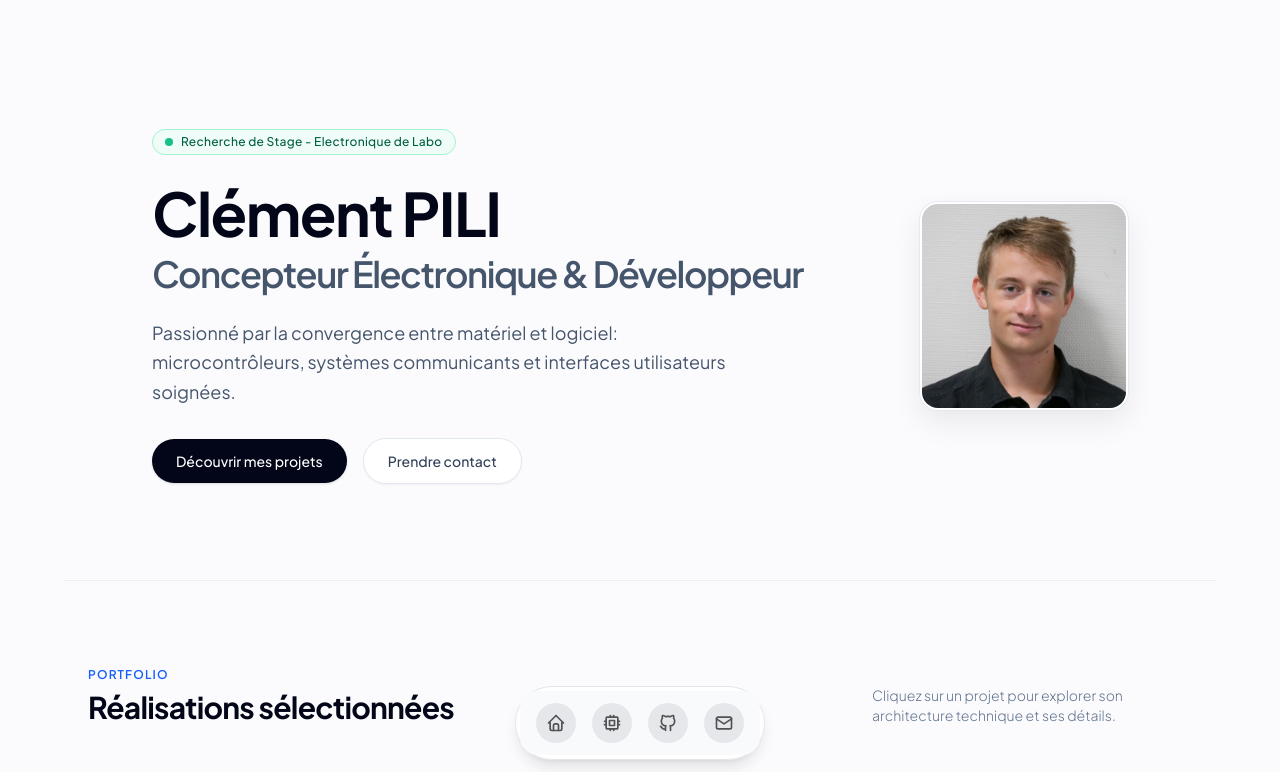
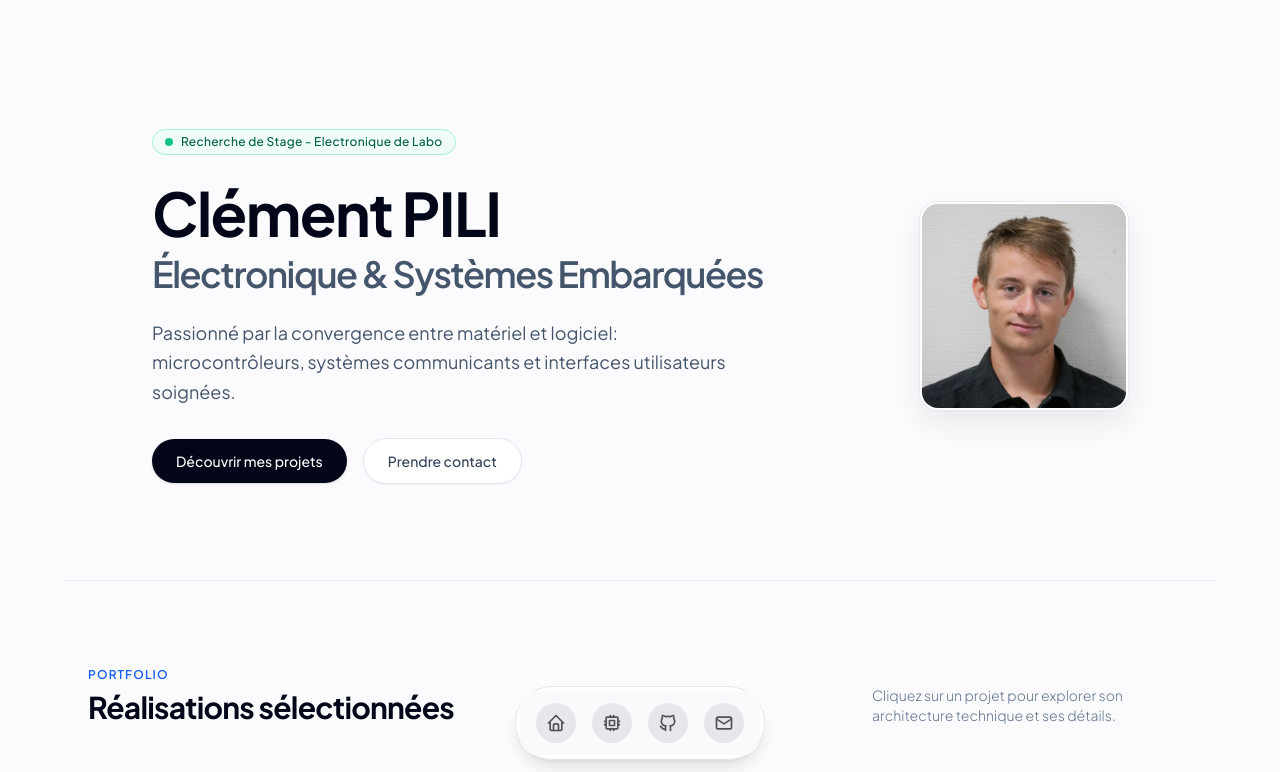
Before and after one commit to c-pili/c-pili.github.io, a Next.js app: page / in a window 1280 px wide. Shown: the top 772 px of the page. Built offline with nearby package versions, Linux system fonts and the light colour scheme; grey boxes are pictures that could not be loaded.

Commit message:
Update Profil

```diff
--- a/app/page.tsx
+++ b/app/page.tsx
@@ -48,7 +48,7 @@ export default function Home() {
                                 < h1 className = "text-4xl sm:text-5xl lg:text-6xl font-extrabold tracking-tight text-slate-950 leading-[1.12]" >
                                     Clément PILI < br />
                                         <span className="text-slate-600 font-semibold text-2xl sm:text-3xl lg:text-4xl block mt-2" >
-                                            Concepteur Électronique & Développeur
+                                            Électronique & Systèmes Embarquées
                                                 </span>
                                                 </h1>
 
```
